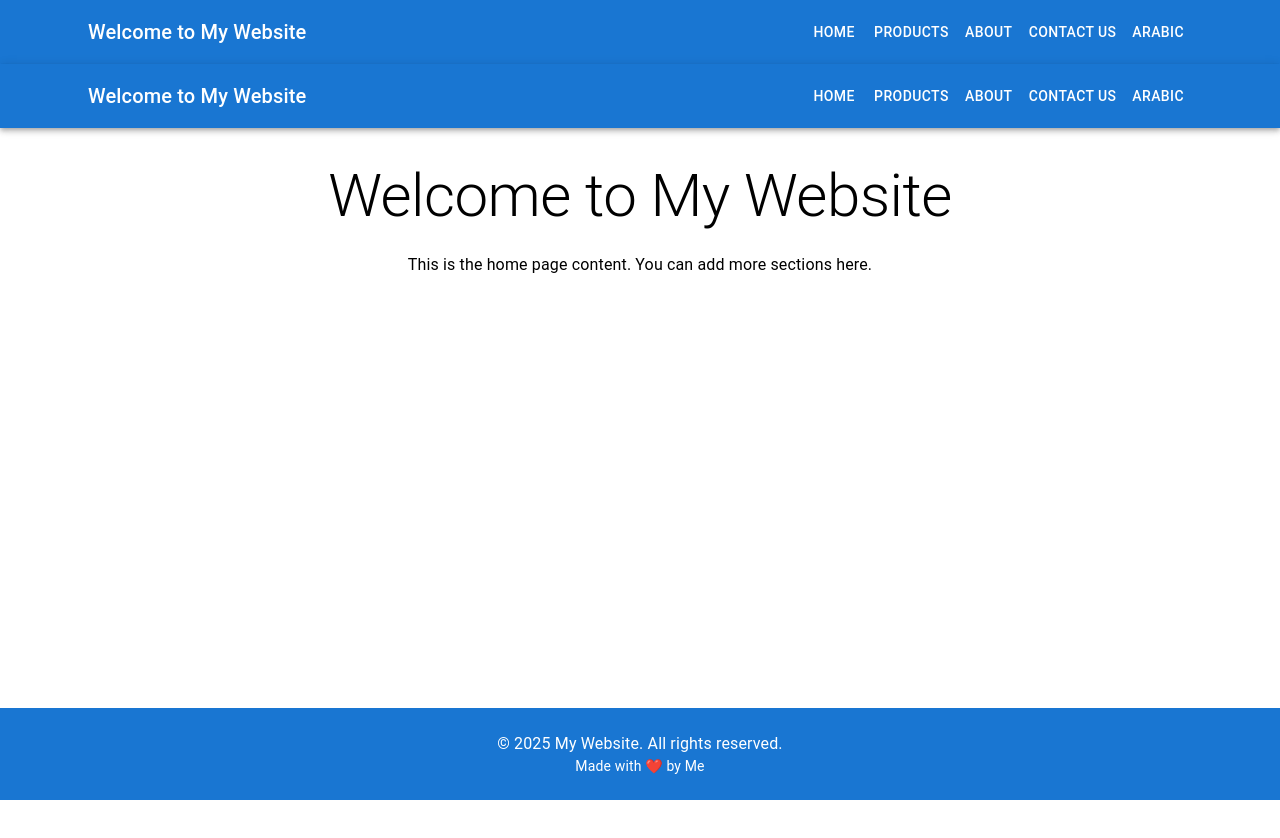
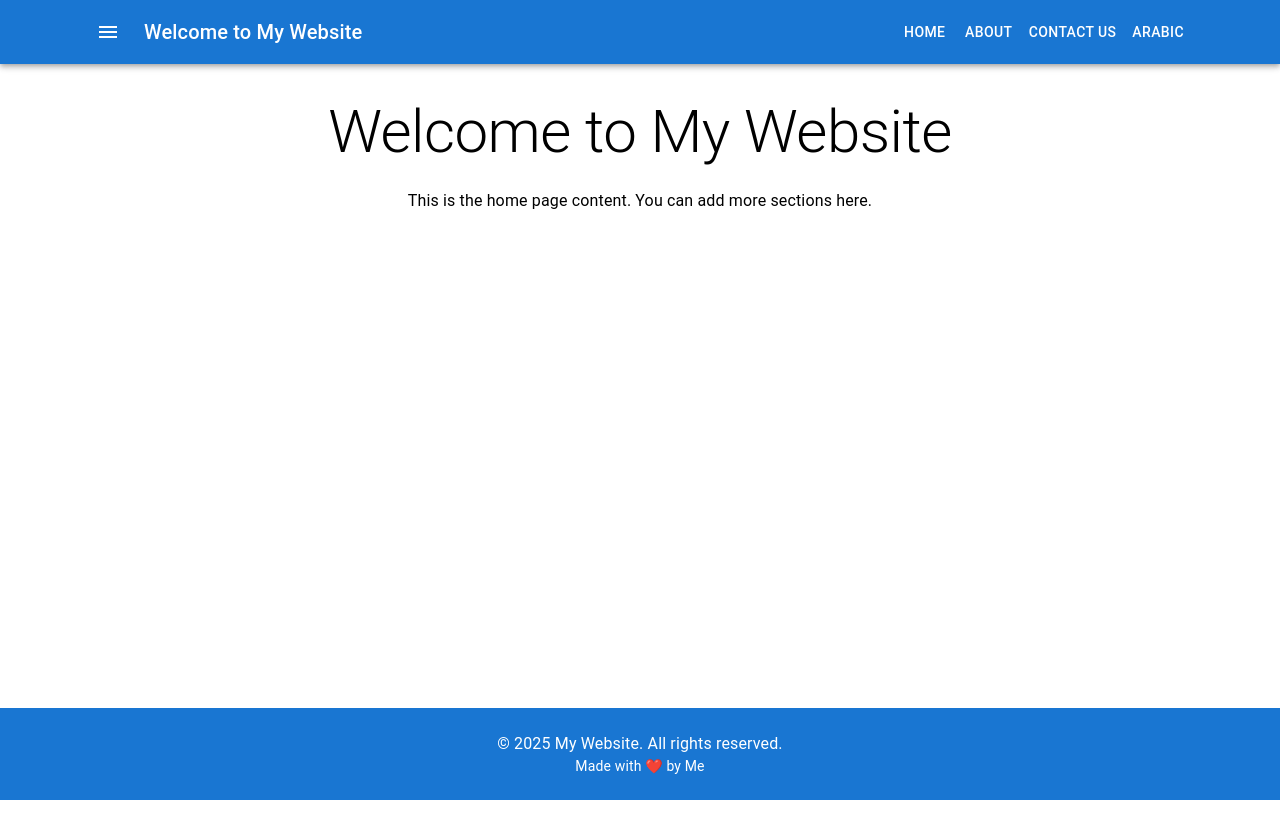
Before and after one commit to Neven-Ali/Butterfly-Effect, a React (Create React App) app: page /home in a window 1280 px wide. Shown: the top 838 px of the page. After the commit the page ends 800 px from the top, so only its background shows below. Built offline with nearby package versions, Linux system fonts and the light colour scheme.

Commit message:
task4-adding drawer

```diff
--- a/src/App.js
+++ b/src/App.js
@@ -21,10 +21,8 @@ function App() {
   return (
     <div>
       <LanguageProvider>
-        <Navbar />
         <AppRoutes />
         {/* <ThemeProvider theme={theme}> </ThemeProvider> */}
-        <Footer/>
       </LanguageProvider>
     </div>
   );
--- a/src/components/Navbar.js
+++ b/src/components/Navbar.js
@@ -1,64 +1,121 @@
 import React, { useState } from "react";
-import { AppBar, Toolbar, Typography, Button, Container } from "@mui/material";
+import {
+  AppBar,
+  Toolbar,
+  Typography,
+  Button,
+  Container,
+  IconButton,
+  Drawer,
+  List,
+  ListItem,
+  ListItemText,
+  Box,
+} from "@mui/material";
+import MenuIcon from "@mui/icons-material/Menu";
 import { useTranslation } from "react-i18next";
 import { useLanguage } from "../contexts/LanguageContext";
+import { Link } from "react-router-dom";
 
-// const Navbar = () => {
-//   const [lng, setLng] = useState("en");
-//   const { t, i18n } = useTranslation();
-
-//   const handleChangeLanguage = () => {
-//     if (lng == "en") {
-//       setLng("ar");
-//       i18n.changeLanguage("ar");
-//     } else {
-//       setLng("en");
-//       i18n.changeLanguage("en");
-//     }
-//   };
-
-//   return (
-//     <AppBar position="static">
-//       <Container>
-//         <Toolbar>
-//           <Typography variant="h6" style={{ flexGrow: 1 }}>
-//             {t("welcome")}
-//           </Typography>
-//           <Button color="inherit" onClick={() => handleChangeLanguage()}>
-//             {lng == "en" ? "Arabic" : "انجليزي"}
-//           </Button>
-//         </Toolbar>
-//       </Container>
-//     </AppBar>
-//   );
-// };
 const Navbar = () => {
   const { language, changeLanguage } = useLanguage();
   const { t } = useTranslation();
+  const [drawerOpen, setDrawerOpen] = useState(false);
+
   const navLinks = [
     { title: t("Home"), path: "/" },
-    { title: t("Products"), path: "/products" },
     { title: t("About"), path: "/about" },
     { title: t("Contact Us"), path: "/contact" },
   ];
+
+  const drawerItems = [
+    { title: t("Products"), path: "/products" },
+    { title: t("Images"), path: "/images" },
+    { title: t("Favorites"), path: "/favorites" },
+    { title: t("Requests"), path: "/requests" },
+  ];
+
+  const toggleDrawer = (open) => (event) => {
+    if (
+      event.type === "keydown" &&
+      (event.key === "Tab" || event.key === "Shift")
+    ) {
+      return;
+    }
+    setDrawerOpen(open);
+  };
+
+  // تحديد اتجاه الـ Drawer بناءً على اللغة
+  const drawerAnchor = language === "ar" ? "right" : "left";
+
   return (
-    <AppBar position="static">
+    <>
+      <AppBar position="static" dir={language === "ar" ? "rtl" : "ltr"}>
         <Container>
           <Toolbar>
+            <IconButton
+              edge={language === "ar" ? "end" : "start"}
+              color="inherit"
+              aria-label="menu"
+              onClick={toggleDrawer(true)}
+              sx={{
+                mr: language === "ar" ? 0 : 2,
+                ml: language === "ar" ? 2 : 0,
+              }}
+            >
+              <MenuIcon />
+            </IconButton>
             <Typography variant="h6" style={{ flexGrow: 1 }}>
               {t("welcome")}
             </Typography>
             {navLinks.map((link) => (
-            <Button key={link.path} color="white" href={link.path}>
+              <Button
+                key={link.path}
+                color="inherit"
+                component={Link}
+                to={link.path}
+              >
                 {link.title}
               </Button>
             ))}
-          <Button color="white" onClick={changeLanguage}>
+            <Button color="inherit" onClick={changeLanguage}>
               {language === "en" ? "Arabic" : "الانجليزية"}
             </Button>
           </Toolbar>
         </Container>
       </AppBar>
+
+      <Drawer
+        anchor={drawerAnchor}
+        open={drawerOpen}
+        onClose={toggleDrawer(false)}
+      >
+        <Box
+          sx={{ width: 250 }}
+          role="presentation"
+          onClick={toggleDrawer(false)}
+          onKeyDown={toggleDrawer(false)}
+        >
+          <List>
+            {drawerItems.map((item) => (
+              <ListItem
+                button
+                key={item.path}
+                component={Link}
+                to={item.path}
+                sx={{
+                  textAlign: language === "ar" ? "right" : "left",
+                  direction: language === "ar" ? "rtl" : "ltr",
+                }}
+              >
+                <ListItemText primary={item.title} />
+              </ListItem>
+            ))}
+          </List>
+        </Box>
+      </Drawer>
+    </>
   );
 };
+
 export default Navbar;
--- a/src/locales/ar/translation.json
+++ b/src/locales/ar/translation.json
@@ -25,5 +25,8 @@
   "Home": "الرئيسية",
   "Products": "المنتجات",
   "About": "من نحن",
-  "Contact Us": "اتصل بنا"
+  "Contact Us": "اتصل بنا",
+  "Images": "الصور",
+  "Favorites": "المفضلة",
+  "Requests": "الطلبات"
 }
```
Lines whose indentation alone changed are shown as unchanged.
